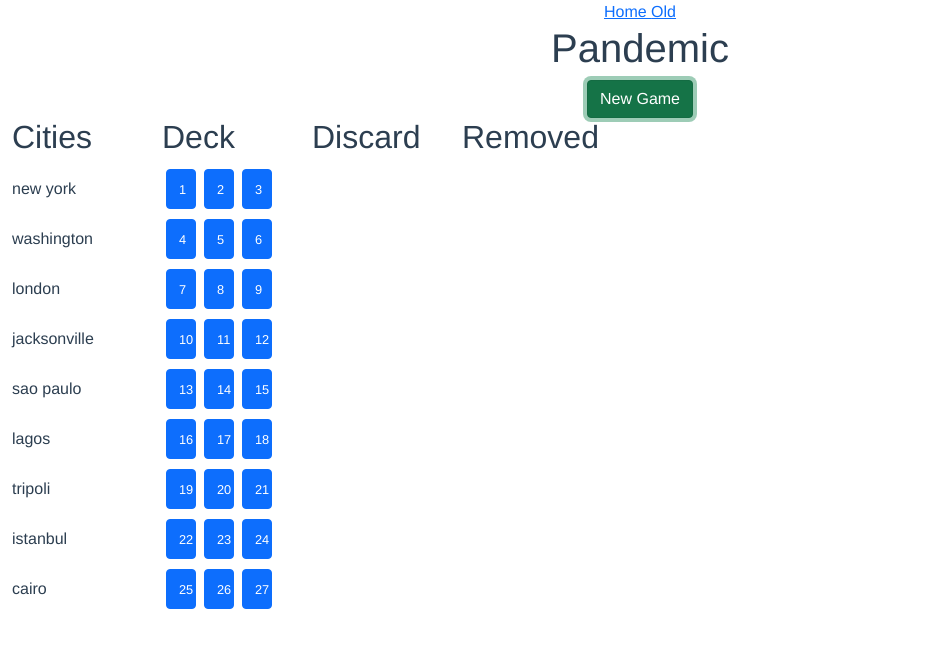
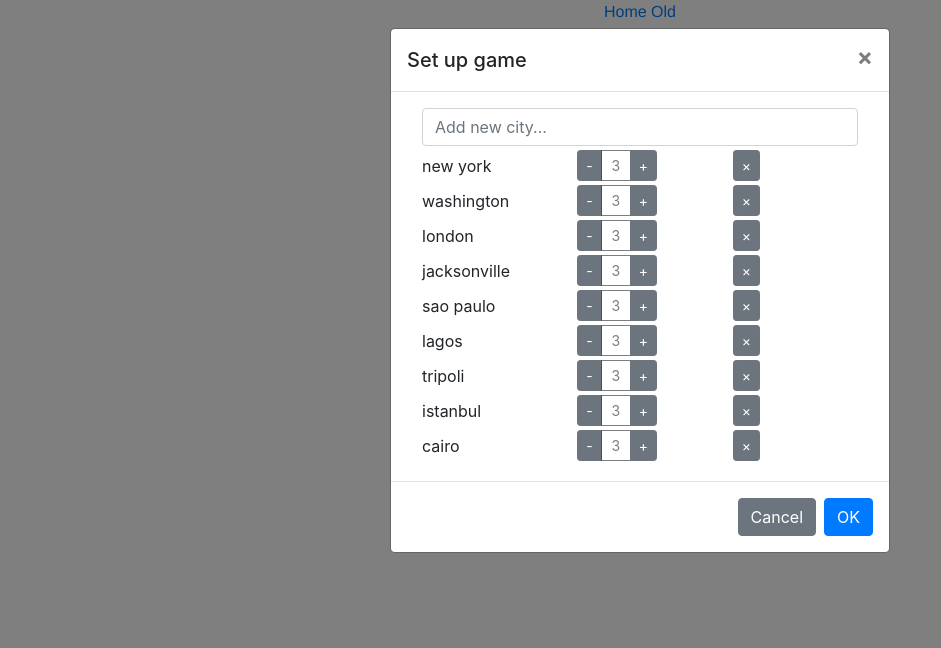
Before and after one commit to MikesAtMIT/pandemic, a Vue app: page / in a window 1280 px wide. Both pictures are taken after a click on the button "New Game". Shown: the top 648 px of the page, without its empty margins (0-941 px from the left). Built offline with nearby package versions, Linux system fonts and the light colour scheme.

Commit message:
add form to set up game

```diff
--- a/package.json
+++ b/package.json
@@ -9,7 +9,7 @@
     "lint": "vue-cli-service lint"
   },
   "dependencies": {
-    "bootstrap": "^5.1.3",
+    "bootstrap": "^4.6.1",
     "bootstrap-vue": "^2.22.0",
     "core-js": "^3.8.3",
     "vue": "^2.6.14",
@@ -48,8 +48,5 @@
   ],
   "jest": {
     "preset": "@vue/cli-plugin-unit-jest"
-  },
-  "overrides": {
-    "autoprefixer": "10.4.5"
   }
 }
--- a/src/store/index.js
+++ b/src/store/index.js
@@ -55,10 +55,21 @@
     shift: false,
   },
   getters: {
+    getCityByName: state => cityName => {
+      return state.cities.find(c => c.name === cityName)
+    },
   },
   mutations: {
     addCity (state, city) {
       state.cities.push(city)
+    },
+    removeCity (state, cityName) {
+      const idx = state.cities.findIndex(c => c.name === cityName)
+      state.cities.splice(idx, 1)
+    },
+    changeCityCount (state, { cityName, count }) {
+      const city = state.cities.find(c => c.name === cityName)
+      city.count = city.count + count
     },
     setShift (state, shift) {
       state.shift = shift
@@ -70,7 +81,13 @@
   },
   actions: {
     addCity ({ commit }, city) {
-      commit('addCity')
+      commit('addCity', city)
+    },
+    removeCity ({ commit }, cityName) {
+      commit('removeCity', cityName)
+    },
+    changeCityCount ({ commit }, { cityName, count }) {
+      commit('changeCityCount', { cityName, count })
     },
     setShift ({ commit }, shift) {
       commit('setShift', shift)
--- a/src/views/Board.vue
+++ b/src/views/Board.vue
@@ -1,14 +1,68 @@
 <template>
   <div class="container-fluid">
     <b-button
-      @click="newGame"
       variant="success"
+      @click="onNewGame"
     >
       New Game
     </b-button>
+    <b-modal
+      id="modal-new-game"
+      title="Set up game"
+      @ok="newGame"
+    >
+      <div class="container-fluid">
+        <b-form @submit.prevent="onAddCity">
+          <b-form-input
+            v-model="newCity"
+            placeholder="Add new city..."
+          ></b-form-input>
+        </b-form>
+        <div
+          v-for="city in cities"
+          :key="city.name"
+          class="row row-city-setup my-1"
+        >
+          <div class="col">{{ city.name }}</div>
+          <div class="col">
+            <b-button-group>
+              <b-button
+                size="sm"
+                @click="changeCityCount({ cityName: city.name, count: -1 })"
+              >
+                -
+              </b-button>
+              <b-button
+                variant="outline-dark"
+                disabled
+                size="sm"
+                class="city-setup-count"
+              >
+                {{ city.count }}
+              </b-button>
+              <b-button
+                size="sm"
+                @click="changeCityCount({ cityName: city.name, count: 1 })"
+              >
+                +
+              </b-button>
+            </b-button-group>
+          </div>
+          <div class="col">
+            <b-button
+              size="sm"
+              @click="removeCity(city.name)"
+            >
+              ×
+            </b-button>
+          </div>
+        </div>
+      </div>
+    </b-modal>
+
     <div class="board">
       <stack
-        v-if="stacks.length"
+        v-if="gameStarted"
         :stack="createStack('Cities')"
         show-names
       ></stack>
@@ -37,10 +91,14 @@
     return {
       stacks: [],
       cardCount: 0,
+      newCity: '',
     }
   },
   computed: {
     ...mapState(['cities']),
+    gameStarted () {
+      return !!this.stacks.length
+    },
     numStacks () {
       // exclude Deck, Discard, Removed
       return this.stacks.length - 3
@@ -56,7 +114,26 @@
     },
   },
   methods: {
-    ...mapActions(['addCity', 'setShift']),
+    ...mapActions([
+      'addCity',
+      'removeCity',
+      'changeCityCount',
+      'setShift',
+    ]),
+    async onNewGame () {
+      let ok = true
+      if (this.gameStarted) {
+        ok = await this.$bvModal.msgBoxConfirm('This will clear the current game. Are you sure you want to start a new one?')
+      }
+      if (ok) {
+        this.stacks = []
+        this.$bvModal.show('modal-new-game')
+      }
+    },
+    onAddCity () {
+      this.addCity({ name: this.newCity, count: 3, highlight: false })
+      this.newCity = ''
+    },
     newGame () {
       this.stacks.push(this.createDeck())
       this.stacks.push(this.createStack('Discard'))
@@ -145,4 +222,14 @@
 .board {
   display: flex;
 }
+.row-city-setup {
+  display: flex;
+  align-items: center;
+}
+.row-city-setup:hover {
+  background-color: #e4f4ff;
+}
+.city-setup-count {
+  width: 30px;
+}
 </style>
```
Also changed, not shown: 1 other file (tests, documents, lock files or other folders).
